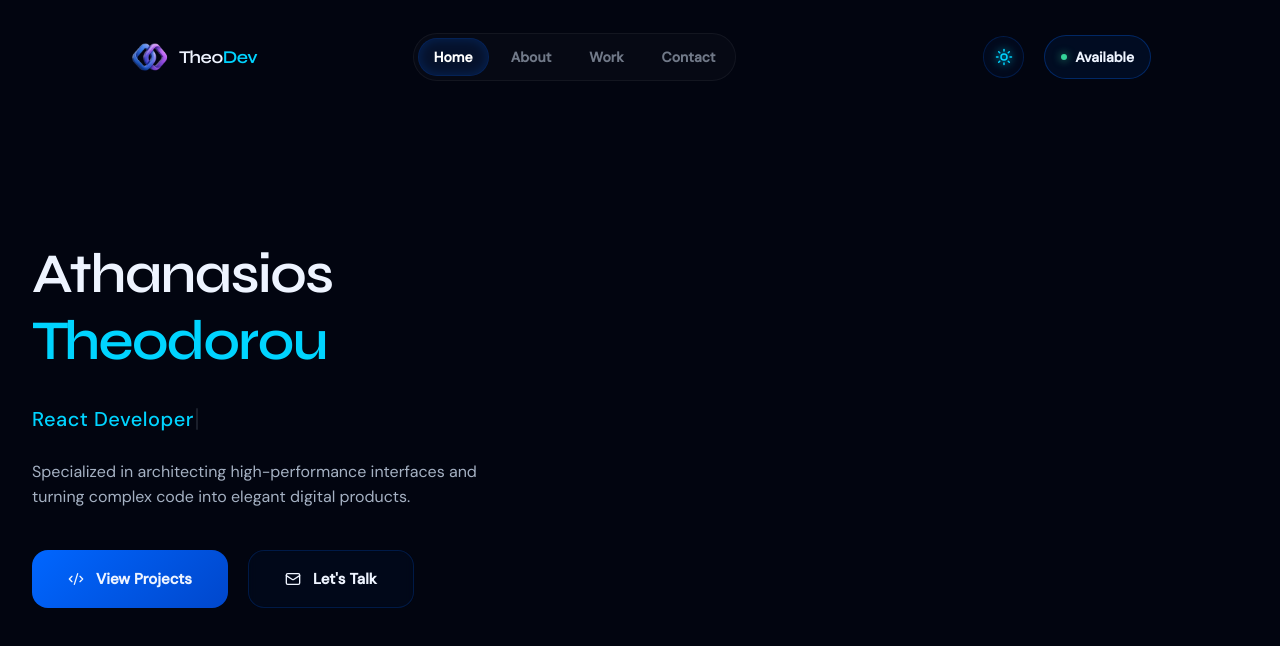
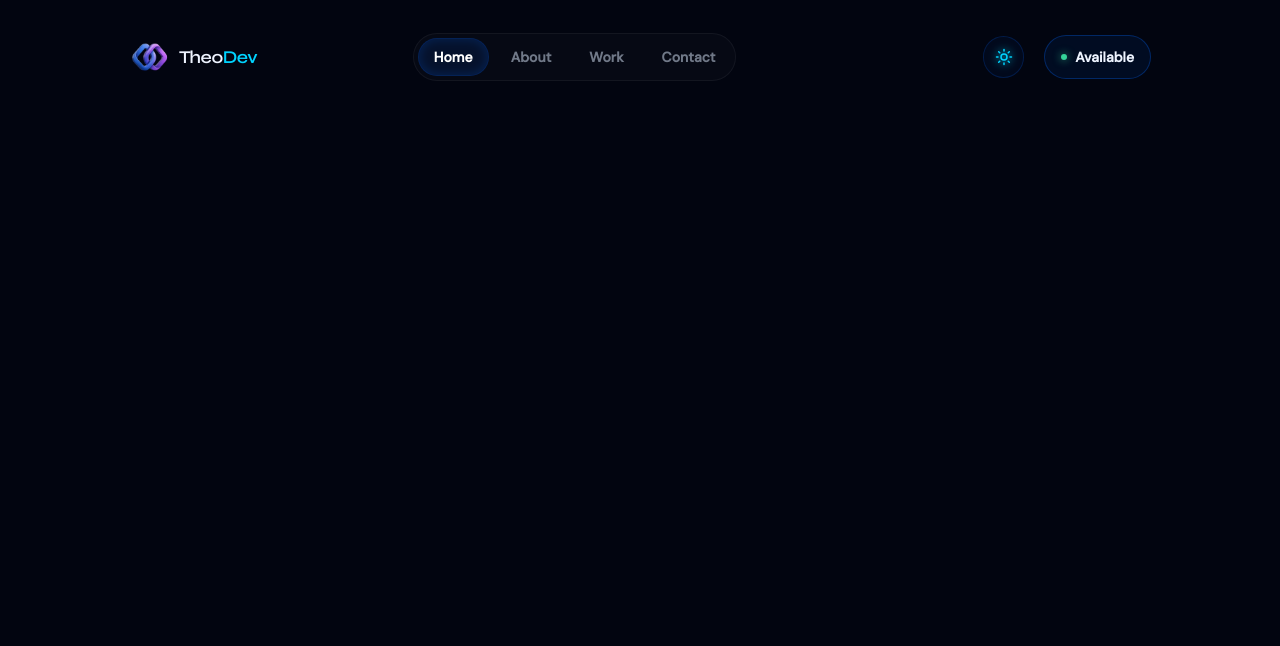
Before and after one commit to athanasios-theodorou/TheoDev-Portfolio, a React (Vite) app: page / in a window 1280 px wide. Shown: the top 646 px of the page. Built offline with nearby package versions, Linux system fonts and the light colour scheme.

Commit message:
feat(home-content): integrate Framer Motion variants for animated home text and UI elements

```diff
--- a/src/components/sections/Home/subcomponents/HomeContent.jsx
+++ b/src/components/sections/Home/subcomponents/HomeContent.jsx
@@ -1,36 +1,70 @@
 import { Code2, Mail } from "lucide-react";
+import { motion } from "framer-motion";
+import {
+  slowStagger,
+  slowFadeUp,
+  slowSlideInLeft,
+  slowSlideInRight,
+} from "../../../../utils/animations.js";
+
 import { TypeWriter } from "./TypeWriter.jsx";
 
 import classes from "./HomeContent.module.css";
 
-export const HomeContent = () => {
+export const HomeContent = ({ shouldAnimate }) => {
   return (
-    <div className={classes["home-content"]}>
-      <div>
+    <motion.div
+      initial="hidden"
+      animate={shouldAnimate ? "visible" : "hidden"}
+      variants={slowStagger}
+      className={classes["home-content"]}
+    >
+      <motion.div variants={slowStagger}>
         <h1>
-          <span className={classes["home-h1-first"]}>Athanasios</span>
-          <span className={classes["home-h1-second"]}>Theodorou</span>
+          <motion.span
+            variants={slowSlideInLeft}
+            className={classes["home-h1-first"]}
+          >
+            Athanasios
+          </motion.span>
+          <motion.span
+            variants={slowSlideInRight}
+            className={classes["home-h1-second"]}
+          >
+            Theodorou
+          </motion.span>
         </h1>
-      </div>
+      </motion.div>
 
-      <div className={classes["home-typewriter-wrapper"]}>
+      <motion.div
+        variants={slowFadeUp}
+        className={classes["home-typewriter-wrapper"]}
+      >
         <TypeWriter />
-      </div>
+      </motion.div>
 
-      <p className={classes["home-bio"]}>
+      <motion.p variants={slowFadeUp} className={classes["home-bio"]}>
         Specialized in architecting high-performance interfaces and turning
         complex code into elegant digital products.
-      </p>
+      </motion.p>
 
-      <div className={classes["home-actions"]}>
-        <a className={classes["home-btn-primary"]}>
+      <motion.div variants={slowFadeUp} className={classes["home-actions"]}>
+        <motion.a
+          whileHover={{ scale: 1.02 }}
+          whileTap={{ scale: 0.98 }}
+          className={classes["home-btn-primary"]}
+        >
           <Code2 size={16} /> View Projects
-        </a>
-        <a className={classes["home-btn-secondary"]}>
+        </motion.a>
+        <motion.a
+          whileHover={{ scale: 1.02 }}
+          whileTap={{ scale: 0.98 }}
+          className={classes["home-btn-secondary"]}
+        >
           <Mail size={16} />
           Let's Talk
-        </a>
-      </div>
-    </div>
+        </motion.a>
+      </motion.div>
+    </motion.div>
   );
 };
--- a/src/components/sections/Home/subcomponents/HomeContent.module.css
+++ b/src/components/sections/Home/subcomponents/HomeContent.module.css
@@ -16,8 +16,9 @@
 }
 
 .home-h1-first {
+  display: block;
+  margin-bottom: 0.25rem;
   color: var(--text-main);
-  margin-bottom: 0.25rem;
 }
 
 .home-h1-second {
```
